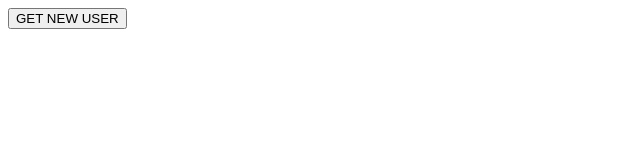
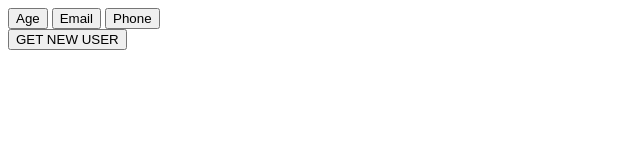
Before and after one commit to acciojob/random-user-js-itz-vikash-gupta, a website: page main.html in a window 1280 px wide. Shown: the whole page, without its empty margins (0-640 px from the left). Drawn offline with Linux system fonts and the light colour scheme; no server answers.

Commit message:
Update main.html

```diff
--- a/main.html
+++ b/main.html
@@ -9,7 +9,11 @@
 <body>
 	<!-- the entire body must be written by student -->
 	<div id="person"></div>
-    <button id="btn">GET NEW USER</button>
+
+	<button onClick="showAge()">Age</button>
+    <button onClick="showEmail()">Email</button>
+    <button onClick="showPhone()">Phone</button><br>
+	<button id="btn">GET NEW USER</button>
 
     <script type="text/javascript" src="./script.js">
 </script>
```
